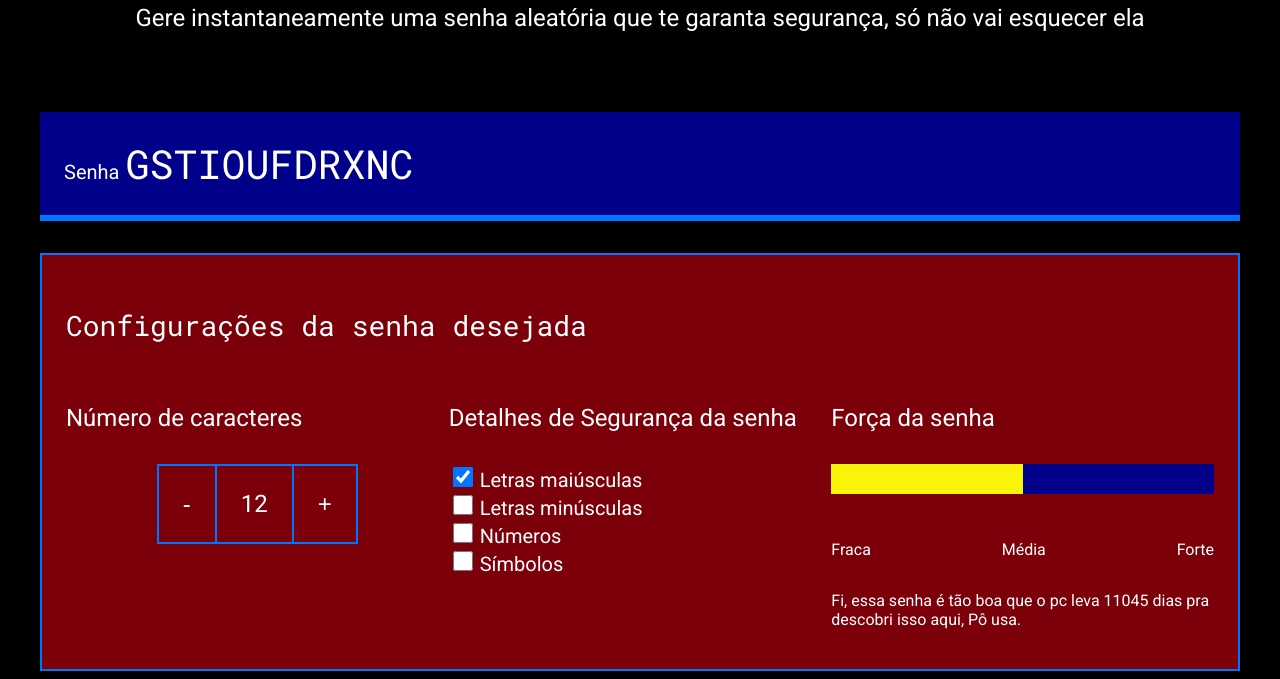
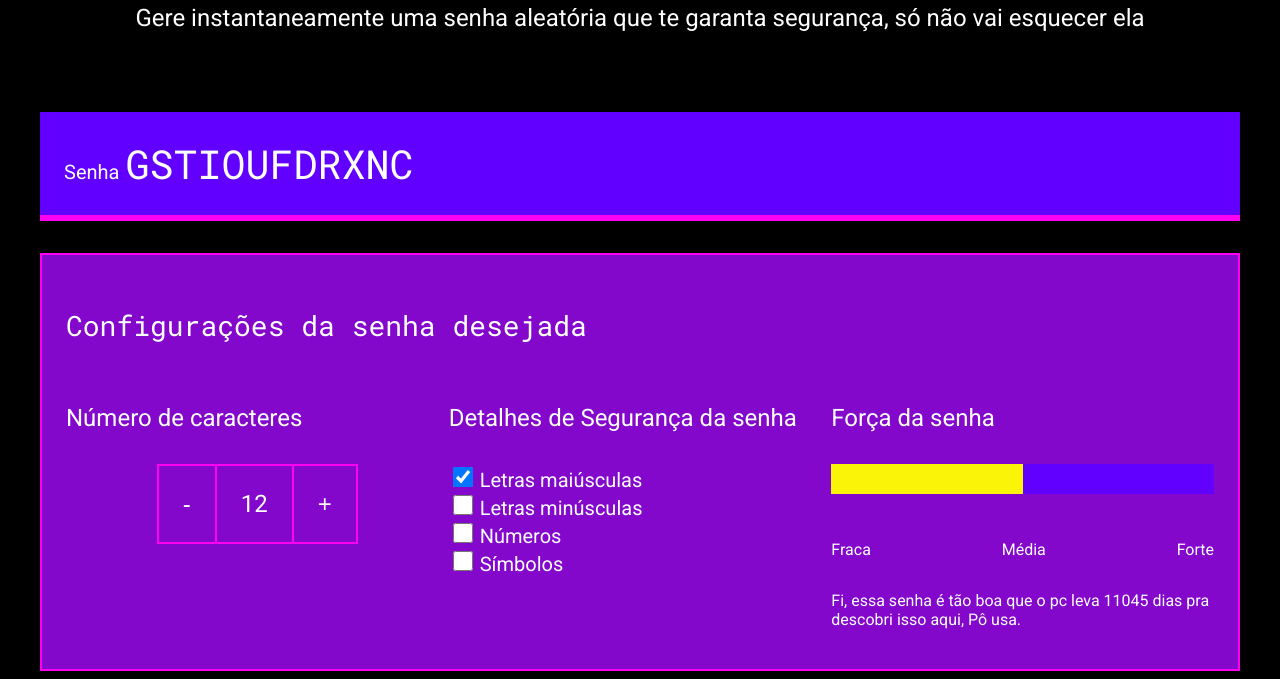
Before and after one commit to Giovannicortez/projeto-1-2-TRI, a plain HTML site: page index.html in a window 1280 px wide. Shown: the part 214-893 px from the top of the page. Drawn offline with Linux system fonts and the light colour scheme.

Commit message:
Update style.css

```diff
--- a/style.css
+++ b/style.css
@@ -3,9 +3,9 @@
 :root {
     --branco: white;
     --cor-de-fundo: #000000;
-    --fundo-senha: #00008B;
-    --fundo-texto: #7B0009;
-    --borda: #0075FF;
+    --fundo-senha: #6200ff;
+    --fundo-texto: #8407cc;
+    --borda: #ff00f2;
     --roboto: 'Roboto', sans-serif;
     --roboto-mono: 'Roboto Mono', monospace;
 }
```
